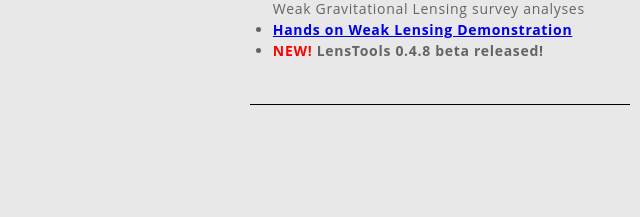
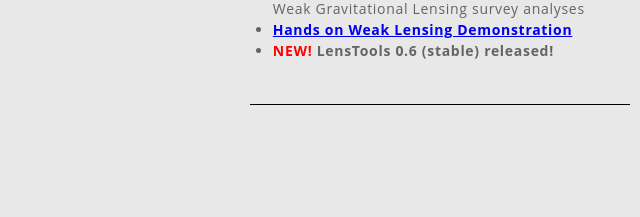
Before and after one commit to apetri/apetri.github.io, a plain HTML site: page index.html in a window 1280 px wide. Shown: the part 1283-1500 px from the top of the page, 515-1155 px from the left. Drawn offline with Linux system fonts and the light colour scheme.

Commit message:
update lenstools version

```diff
--- a/index.html
+++ b/index.html
@@ -109,7 +109,7 @@
 
 						<li> Check out <a href="http://lenstools.readthedocs.io"><b>LensTools</b></a>, a python toolkit for Weak Gravitational Lensing survey analyses</li>
 						<li> <a href="http://nbviewer.ipython.org/github/apetri/Notebooks/blob/master/gravitational_lensing.ipynb"><b>Hands on Weak Lensing Demonstration</b></a> </li>
-						<li> <b style="color:red">NEW!</b> <b>LensTools 0.4.8 beta released!</b> </li>
+						<li> <b style="color:red">NEW!</b> <b>LensTools 0.6 (stable) released!</b> </li>
 
 					</ul>
 
```
